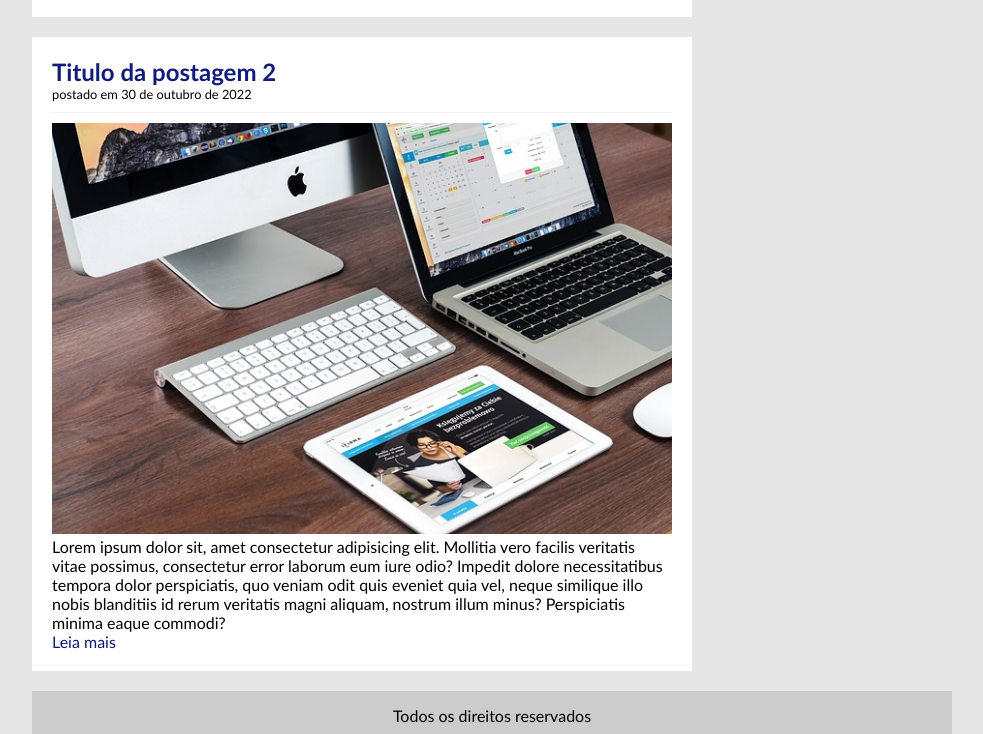
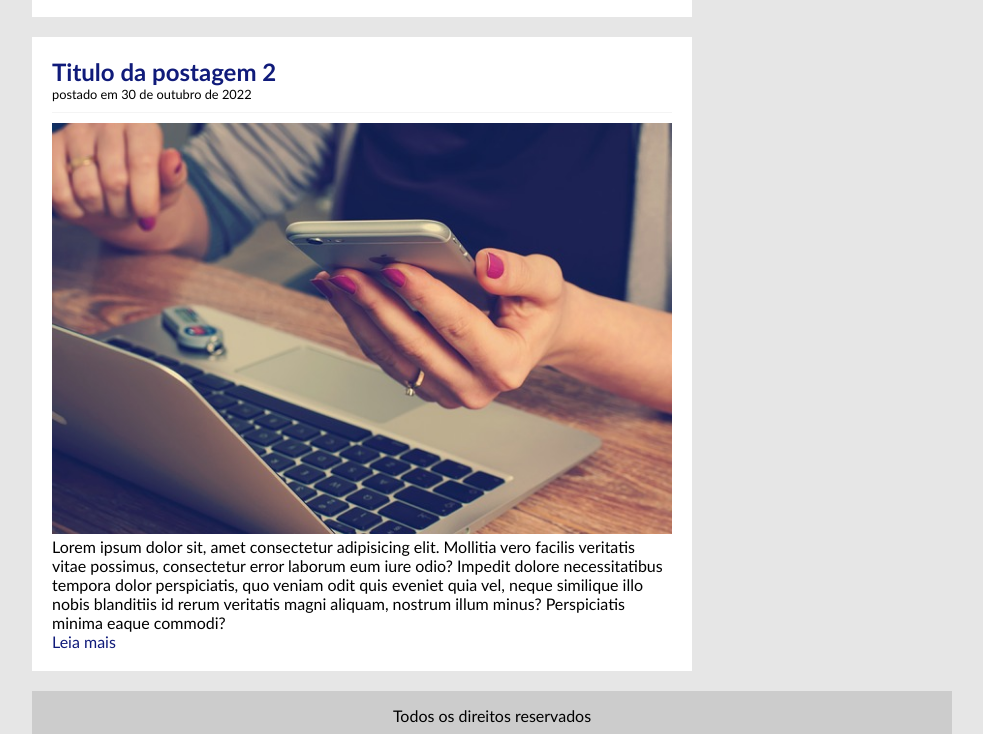
Before and after one commit to jonathandscoutinho/udemy-tecblog, a plain HTML site: page index.html in a window 1280 px wide. Shown: the part 770-1504 px from the top of the page, without its empty margins (148-1131 px from the left). Drawn offline with Linux system fonts and the light colour scheme.

Commit message:
update img

```diff
--- a/index.html
+++ b/index.html
@@ -41,7 +41,7 @@
             <div class="postagem"> <!--abertura postagem-->
                 <h2>Titulo da postagem 2</h2>
                 <span class="data-postagem">postado em 30 de outubro de 2022</span>
-                <img src="img/imagem2.jpg" width="620px"
+                <img src="img/imagem4.jpg" width="620px"
                     alt="imagem de uma chicara de café em um pires de cor laranja e o teclado de um notebook">
                 <p>
                     Lorem ipsum dolor sit, amet consectetur adipisicing elit. Mollitia vero facilis veritatis vitae
```
